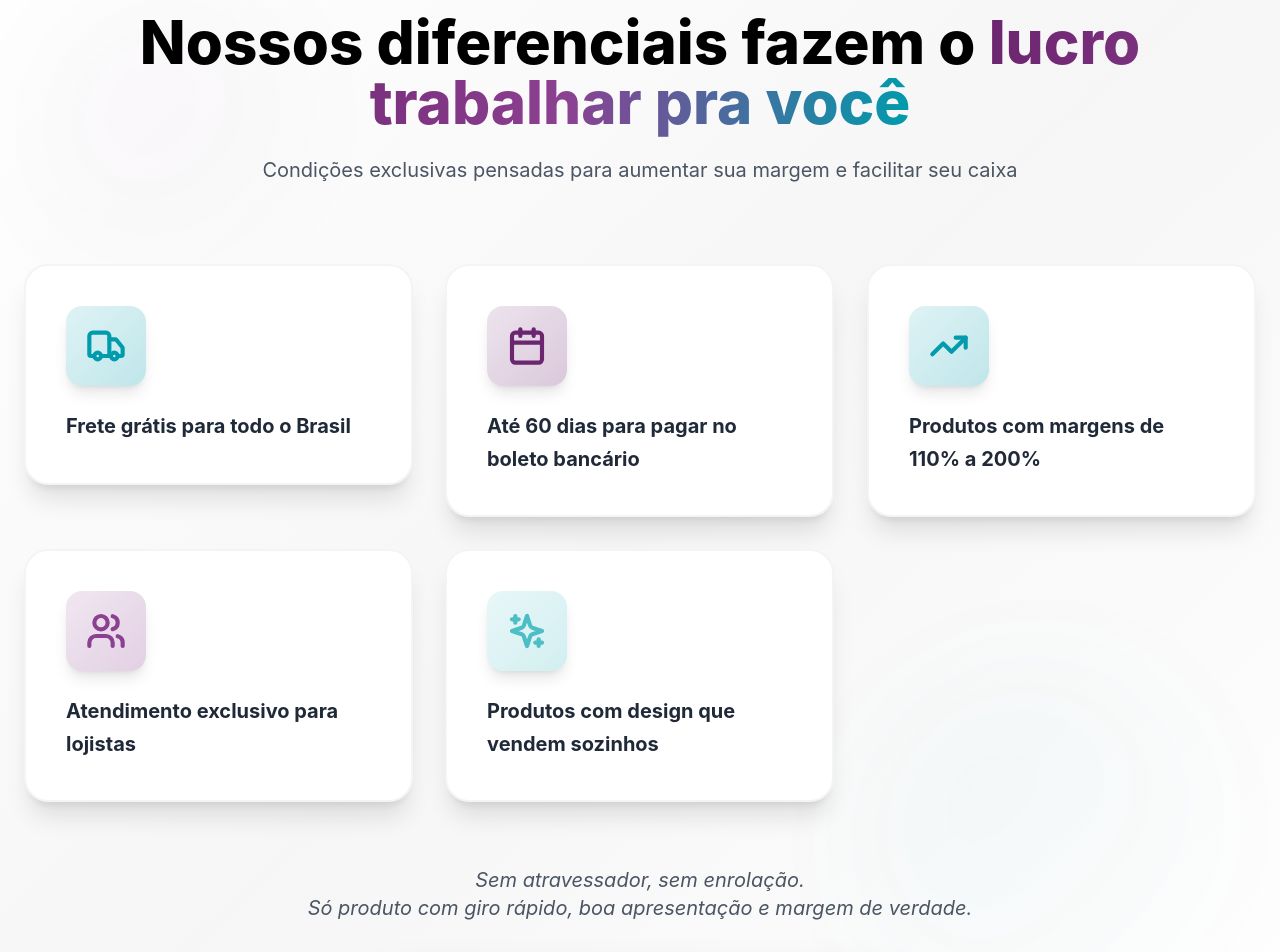
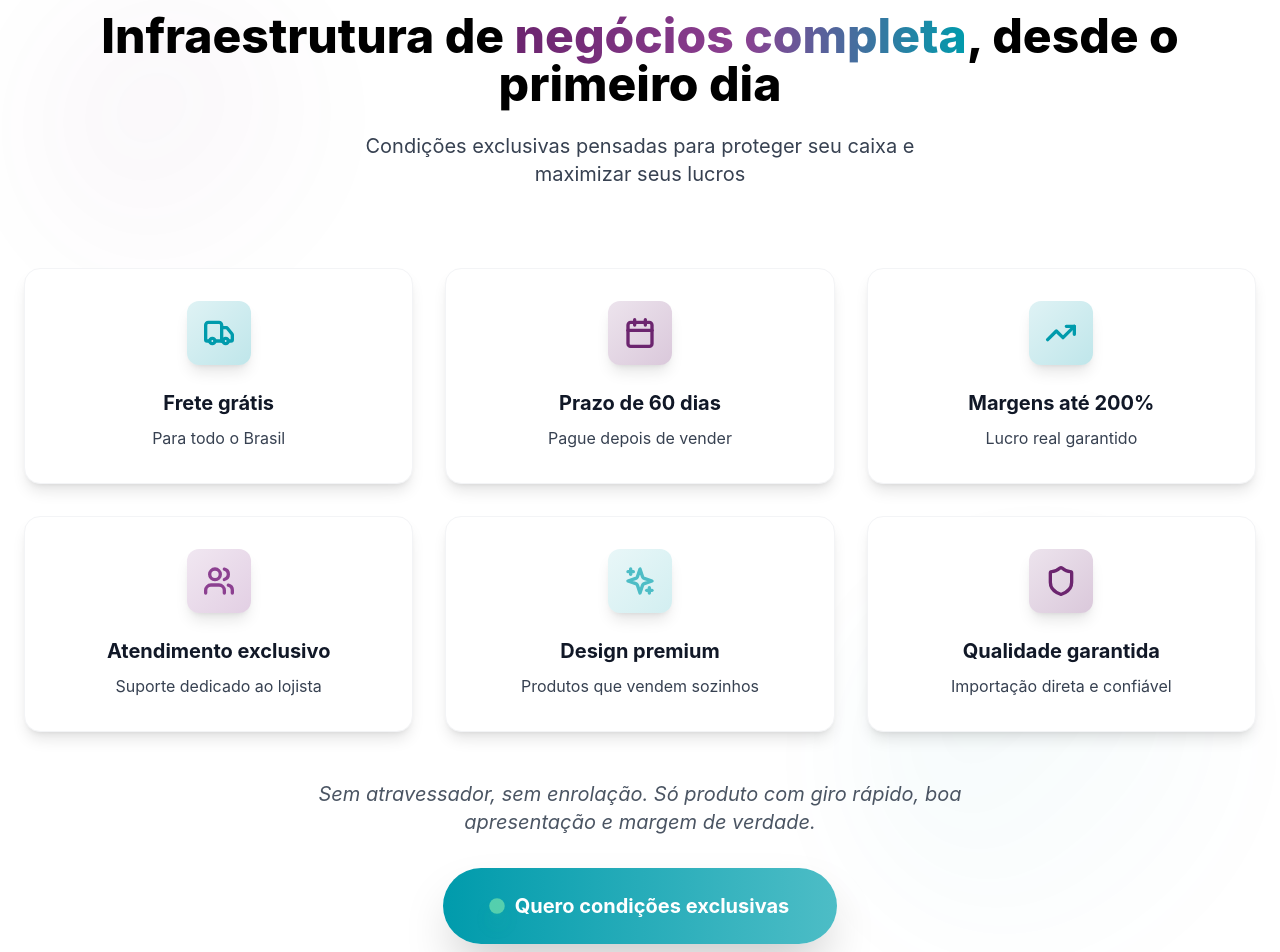
Before and after one commit to vblendo1/landingpage-onda, a React (Vite) app: page / in a window 1280 px wide. Shown: the part 1440-2392 px from the top of the page. Built offline with nearby package versions, Linux system fonts and the light colour scheme.

Commit message:
Updated index.css

```diff
--- a/src/App.tsx
+++ b/src/App.tsx
@@ -32,7 +32,7 @@ function App() {
         <Testimonials onCTAClick={() => setIsModalOpen(true)} />
       </div>
       <div id="blog">
-        <Blog />
+        <Blog onCTAClick={() => setIsModalOpen(true)} />
       </div>
       <div id="contato">
         <ContactForm />
--- a/src/components/Differentials.tsx
+++ b/src/components/Differentials.tsx
@@ -1,6 +1,6 @@
-import { Truck, Calendar, TrendingUp, Users, Sparkles } from 'lucide-react';
-import { motion } from 'framer-motion';
-import Tilt from 'react-parallax-tilt';
+import { useState } from 'react';
+import { Truck, Calendar, TrendingUp, Users, Sparkles, Shield } from 'lucide-react';
+import { motion, AnimatePresence } from 'framer-motion';
 import AnimatedSection from './ui/AnimatedSection';
 
 interface DifferentialsProps {
@@ -8,62 +8,88 @@ interface DifferentialsProps {
 }
 
 const Differentials = ({ onCTAClick }: DifferentialsProps) => {
+  const [currentSlide, setCurrentSlide] = useState(0);
+
   const differentials = [
     {
       icon: Truck,
-      text: 'Frete grátis para todo o Brasil',
+      title: 'Frete grátis',
+      description: 'Para todo o Brasil',
       color: '#009bac'
     },
     {
       icon: Calendar,
-      text: 'Até 60 dias para pagar no boleto bancário',
+      title: 'Prazo de 60 dias',
+      description: 'Pague depois de vender',
       color: '#6c256f'
     },
     {
       icon: TrendingUp,
-      text: 'Produtos com margens de 110% a 200%',
+      title: 'Margens até 200%',
+      description: 'Lucro real garantido',
       color: '#009bac'
     },
     {
       icon: Users,
-      text: 'Atendimento exclusivo para lojistas',
+      title: 'Atendimento exclusivo',
+      description: 'Suporte dedicado ao lojista',
       color: '#8c4091'
     },
     {
       icon: Sparkles,
-      text: 'Produtos com design que vendem sozinhos',
+      title: 'Design premium',
+      description: 'Produtos que vendem sozinhos',
       color: '#4dbdc6'
+    },
+    {
+      icon: Shield,
+      title: 'Qualidade garantida',
+      description: 'Importação direta e confiável',
+      color: '#6c256f'
     }
   ];
 
+  const nextSlide = () => {
+    setCurrentSlide((prev) => (prev + 1) % differentials.length);
+  };
+
+  const prevSlide = () => {
+    setCurrentSlide((prev) => (prev - 1 + differentials.length) % differentials.length);
+  };
+
   return (
-    <section id="diferenciais" className="py-24 bg-gradient-to-br from-white via-[#f6f6f6] to-white relative overflow-hidden">
-      <div className="absolute inset-0 opacity-20">
-        <div className="absolute top-20 left-10 w-72 h-72 bg-gradient-to-br from-[#6c256f]/20 to-transparent rounded-full blur-3xl"></div>
-        <div className="absolute bottom-20 right-10 w-96 h-96 bg-gradient-to-br from-[#009bac]/20 to-transparent rounded-full blur-3xl"></div>
+    <section id="diferenciais" className="py-16 md:py-24 bg-white relative overflow-hidden">
+      <div className="absolute inset-0 opacity-5">
+        <div className="absolute top-20 left-10 w-72 h-72 bg-gradient-to-br from-[#6c256f] to-transparent rounded-full blur-3xl"></div>
+        <div className="absolute bottom-20 right-10 w-96 h-96 bg-gradient-to-br from-[#009bac] to-transparent rounded-full blur-3xl"></div>
       </div>
-      <div className="max-w-7xl mx-auto px-6 relative z-10">
+
+      <div className="max-w-7xl mx-auto px-4 md:px-6 relative z-10">
         <AnimatedSection>
-          <h2 className="text-4xl md:text-5xl lg:text-6xl font-extrabold text-center mb-6">
-            Nossos diferenciais fazem o{' '}
+          <div className="text-center mb-12 md:mb-20">
+            <h2 className="text-3xl md:text-4xl lg:text-5xl font-extrabold mb-4 md:mb-6 leading-tight px-4">
+              Infraestrutura de{' '}
               <span className="bg-gradient-to-r from-[#6c256f] via-[#8c4091] to-[#009bac] bg-clip-text text-transparent">
-              lucro trabalhar pra você
+                negócios completa
               </span>
+              , desde o primeiro dia
             </h2>
-          <p className="text-center text-xl text-gray-600 mb-20 max-w-3xl mx-auto">
-            Condições exclusivas pensadas para aumentar sua margem e facilitar seu caixa
+            <p className="text-base md:text-xl text-gray-700 max-w-2xl mx-auto px-4">
+              Condições exclusivas pensadas para proteger seu caixa e maximizar seus lucros
             </p>
+          </div>
         </AnimatedSection>
 
+        {/* Desktop Grid Layout */}
         <motion.div
-          className="grid sm:grid-cols-2 lg:grid-cols-3 gap-6 md:gap-8 mb-16"
+          className="hidden md:grid md:grid-cols-3 gap-6 lg:gap-8 mb-12"
           initial="hidden"
           whileInView="visible"
           viewport={{ once: true, amount: 0.2 }}
           variants={{
             visible: {
               transition: {
-                staggerChildren: 0.15
+                staggerChildren: 0.1
               }
             }
           }}
@@ -77,74 +103,151 @@ const Differentials = ({ onCTAClick }: DifferentialsProps) => {
                   hidden: { opacity: 0, y: 30 },
                   visible: { opacity: 1, y: 0 }
                 }}
+                className="group relative bg-white rounded-2xl p-8 shadow-lg hover:shadow-2xl transition-all duration-500 border border-gray-100 hover:border-transparent overflow-hidden"
+                whileHover={{ y: -8 }}
               >
-                <Tilt
-                  tiltMaxAngleX={8}
-                  tiltMaxAngleY={8}
-                  scale={1.05}
-                  transitionSpeed={2000}
-                  glareEnable={true}
-                  glareMaxOpacity={0.2}
-                  glareColor="#ffffff"
-                  glarePosition="all"
-                >
-                  <div className="group relative bg-white rounded-3xl p-8 md:p-10 shadow-xl hover:shadow-2xl transition-all duration-500 border-2 border-gray-100 hover:border-transparent h-full overflow-hidden">
-                    <div className="absolute inset-0 bg-gradient-to-br opacity-0 group-hover:opacity-100 transition-opacity duration-500 rounded-3xl"
+                <div
+                  className="absolute inset-0 opacity-0 group-hover:opacity-100 transition-opacity duration-500"
                   style={{
                     background: `linear-gradient(135deg, ${item.color}08 0%, ${item.color}15 100%)`
                   }}
                 />
-                    <div className="relative z-10">
+
+                <div className="relative z-10 flex flex-col items-center text-center">
                   <motion.div
-                        className="w-20 h-20 rounded-2xl mb-6 flex items-center justify-center shadow-lg group-hover:shadow-2xl transition-shadow duration-500"
+                    className="w-16 h-16 mb-6 rounded-xl flex items-center justify-center shadow-lg"
                     style={{
                       background: `linear-gradient(135deg, ${item.color}20 0%, ${item.color}40 100%)`,
                     }}
                     whileHover={{
-                          scale: 1.15,
-                          rotate: [0, -8, 8, -8, 0],
-                          transition: { duration: 0.6, type: 'spring' }
+                      scale: 1.1,
+                      rotate: [0, -5, 5, 0],
+                      transition: { duration: 0.4 }
                     }}
                   >
-                        <Icon size={40} style={{ color: item.color }} strokeWidth={2.5} />
+                    <Icon size={32} style={{ color: item.color }} strokeWidth={2.5} />
                   </motion.div>
-                      <p className="text-xl font-bold text-gray-800 leading-relaxed group-hover:text-gray-900 transition-colors duration-300">
-                        {item.text}
+
+                  <h3 className="text-xl font-bold text-gray-900 mb-2">
+                    {item.title}
+                  </h3>
+
+                  <p className="text-gray-700 leading-relaxed">
+                    {item.description}
                   </p>
                 </div>
+
                 <motion.div
-                      className="absolute -bottom-2 -right-2 w-32 h-32 rounded-full blur-2xl opacity-0 group-hover:opacity-50 transition-opacity duration-500"
+                  className="absolute -bottom-2 -right-2 w-24 h-24 rounded-full blur-2xl opacity-0 group-hover:opacity-40 transition-opacity duration-500"
                   style={{ backgroundColor: item.color }}
                 />
-                  </div>
-                </Tilt>
               </motion.div>
             );
           })}
         </motion.div>
 
+        {/* Mobile Carousel */}
+        <div className="md:hidden mb-12 relative">
+          <div className="overflow-hidden">
+            <AnimatePresence mode="wait" initial={false}>
+              <motion.div
+                key={currentSlide}
+                initial={{ opacity: 0, x: 100 }}
+                animate={{ opacity: 1, x: 0 }}
+                exit={{ opacity: 0, x: -100 }}
+                transition={{ duration: 0.3 }}
+                className="px-4"
+              >
+                {(() => {
+                  const item = differentials[currentSlide];
+                  const Icon = item.icon;
+                  return (
+                    <div className="bg-white rounded-2xl p-8 shadow-xl border border-gray-100 min-h-[280px] flex flex-col items-center justify-center text-center">
+                      <div
+                        className="w-20 h-20 mb-6 rounded-xl flex items-center justify-center shadow-lg"
+                        style={{
+                          background: `linear-gradient(135deg, ${item.color}20 0%, ${item.color}40 100%)`,
+                        }}
+                      >
+                        <Icon size={40} style={{ color: item.color }} strokeWidth={2.5} />
+                      </div>
+
+                      <h3 className="text-2xl font-bold text-gray-900 mb-3">
+                        {item.title}
+                      </h3>
+
+                      <p className="text-lg text-gray-700 leading-relaxed">
+                        {item.description}
+                      </p>
+                    </div>
+                  );
+                })()}
+              </motion.div>
+            </AnimatePresence>
+          </div>
+
+          {/* Navigation Buttons */}
+          <div className="flex items-center justify-center gap-4 mt-8">
+            <motion.button
+              onClick={prevSlide}
+              className="w-12 h-12 rounded-full bg-gradient-to-br from-[#6c256f] to-[#8c4091] flex items-center justify-center shadow-lg"
+              whileTap={{ scale: 0.9 }}
+              whileHover={{ scale: 1.1 }}
+              aria-label="Anterior"
+            >
+              <svg className="w-6 h-6 text-white" fill="none" stroke="currentColor" viewBox="0 0 24 24">
+                <path strokeLinecap="round" strokeLinejoin="round" strokeWidth={2.5} d="M15 19l-7-7 7-7" />
+              </svg>
+            </motion.button>
+
+            <div className="flex gap-2">
+              {differentials.map((_, index) => (
+                <button
+                  key={index}
+                  onClick={() => setCurrentSlide(index)}
+                  className={`h-2 rounded-full transition-all duration-300 ${
+                    index === currentSlide
+                      ? 'bg-gradient-to-r from-[#6c256f] to-[#009bac] w-8'
+                      : 'bg-gray-300 w-2'
+                  }`}
+                  aria-label={`Ir para slide ${index + 1}`}
+                />
+              ))}
+            </div>
+
+            <motion.button
+              onClick={nextSlide}
+              className="w-12 h-12 rounded-full bg-gradient-to-br from-[#009bac] to-[#4dbdc6] flex items-center justify-center shadow-lg"
+              whileTap={{ scale: 0.9 }}
+              whileHover={{ scale: 1.1 }}
+              aria-label="Próximo"
+            >
+              <svg className="w-6 h-6 text-white" fill="none" stroke="currentColor" viewBox="0 0 24 24">
+                <path strokeLinecap="round" strokeLinejoin="round" strokeWidth={2.5} d="M9 5l7 7-7 7" />
+              </svg>
+            </motion.button>
+          </div>
+        </div>
+
         <AnimatedSection delay={0.3}>
-          <div className="text-center">
-            <p className="text-xl text-gray-600 mb-8 italic">
-              Sem atravessador, sem enrolação.<br />
-              Só produto com giro rápido, boa apresentação e margem de verdade.
+          <div className="text-center px-4">
+            <p className="text-lg md:text-xl text-gray-600 mb-6 md:mb-8 italic max-w-2xl mx-auto">
+              Sem atravessador, sem enrolação. Só produto com giro rápido, boa apresentação e margem de verdade.
             </p>
 
             <motion.button
               onClick={onCTAClick}
-              className="group relative inline-flex items-center gap-3 px-12 py-6 text-xl font-bold text-white bg-gradient-to-r from-[#009bac] via-[#4dbdc6] to-[#009bac] rounded-full shadow-2xl overflow-hidden"
+              className="group relative inline-flex items-center gap-3 px-8 md:px-12 py-4 md:py-6 text-lg md:text-xl font-bold text-white bg-gradient-to-r from-[#009bac] via-[#4dbdc6] to-[#009bac] rounded-full shadow-2xl overflow-hidden touch-target"
               whileHover={{ scale: 1.05, boxShadow: '0 30px 60px -15px rgba(0, 155, 172, 0.6)' }}
               whileTap={{ scale: 0.98 }}
               style={{ backgroundSize: '200% 100%' }}
-              animate={{ backgroundPosition: ['0% 0%', '100% 0%', '0% 0%'] }}
-              transition={{ backgroundPosition: { duration: 3, repeat: Infinity, ease: 'linear' } }}
             >
               <motion.span
                 className="w-3 h-3 bg-green-300 rounded-full shadow-lg shadow-green-400/50"
                 animate={{ scale: [1, 1.3, 1], opacity: [1, 0.6, 1] }}
                 transition={{ repeat: Infinity, duration: 2, ease: 'easeInOut' }}
               />
-              <span className="relative z-10">Quero ver os produtos campeões de venda</span>
+              <span className="relative z-10">Quero condições exclusivas</span>
               <motion.div
                 className="absolute inset-0 bg-gradient-to-r from-transparent via-white/20 to-transparent"
                 initial={{ x: '-100%' }}
--- a/src/index.css
+++ b/src/index.css
@@ -49,6 +49,17 @@
   .shadow-premium {
     box-shadow: 0 20px 60px -15px rgba(0, 0, 0, 0.3),
                 0 10px 30px -10px rgba(108, 37, 111, 0.2);
+  }
+
+  .touch-target {
+    min-height: 44px;
+    min-width: 44px;
+  }
+
+  .no-tilt-mobile {
+    @media (max-width: 768px) {
+      transform: none !important;
+    }
   }
 }
 
@@ -166,6 +177,21 @@
 
 html {
   scroll-behavior: smooth;
+  scrollbar-width: none;
+  -ms-overflow-style: none;
+}
+
+html::-webkit-scrollbar {
+  display: none;
+}
+
+body {
+  scrollbar-width: none;
+  -ms-overflow-style: none;
+}
+
+body::-webkit-scrollbar {
+  display: none;
 }
 
 @media (prefers-reduced-motion: reduce) {
```
Also changed, not shown: src/components/About.tsx (+17 -12 lines), src/components/Blog.tsx (+37 -26 lines), src/components/Footer.tsx (+23 -13 lines), src/components/Hero.tsx (+5 -5 lines), src/components/ProductCatalog.tsx (+22 -25 lines). Lines whose indentation alone changed are shown as unchanged.
